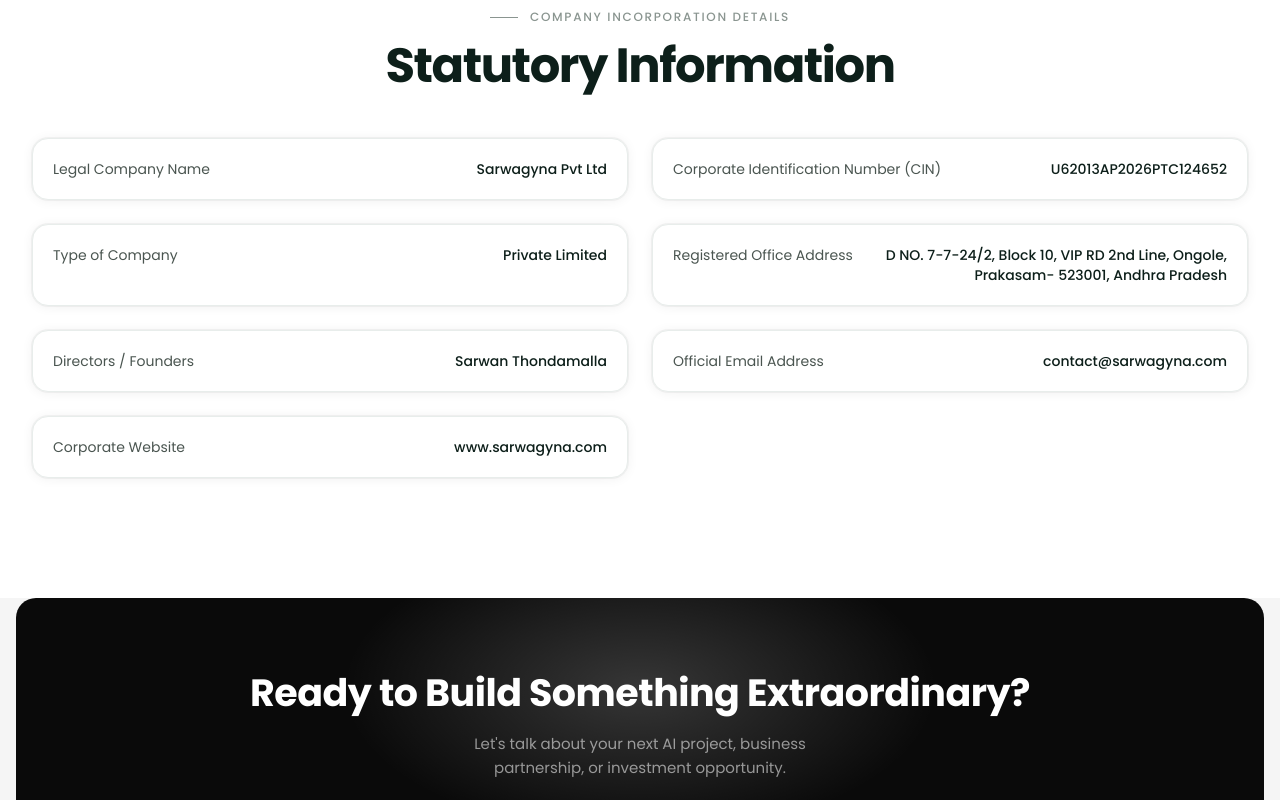
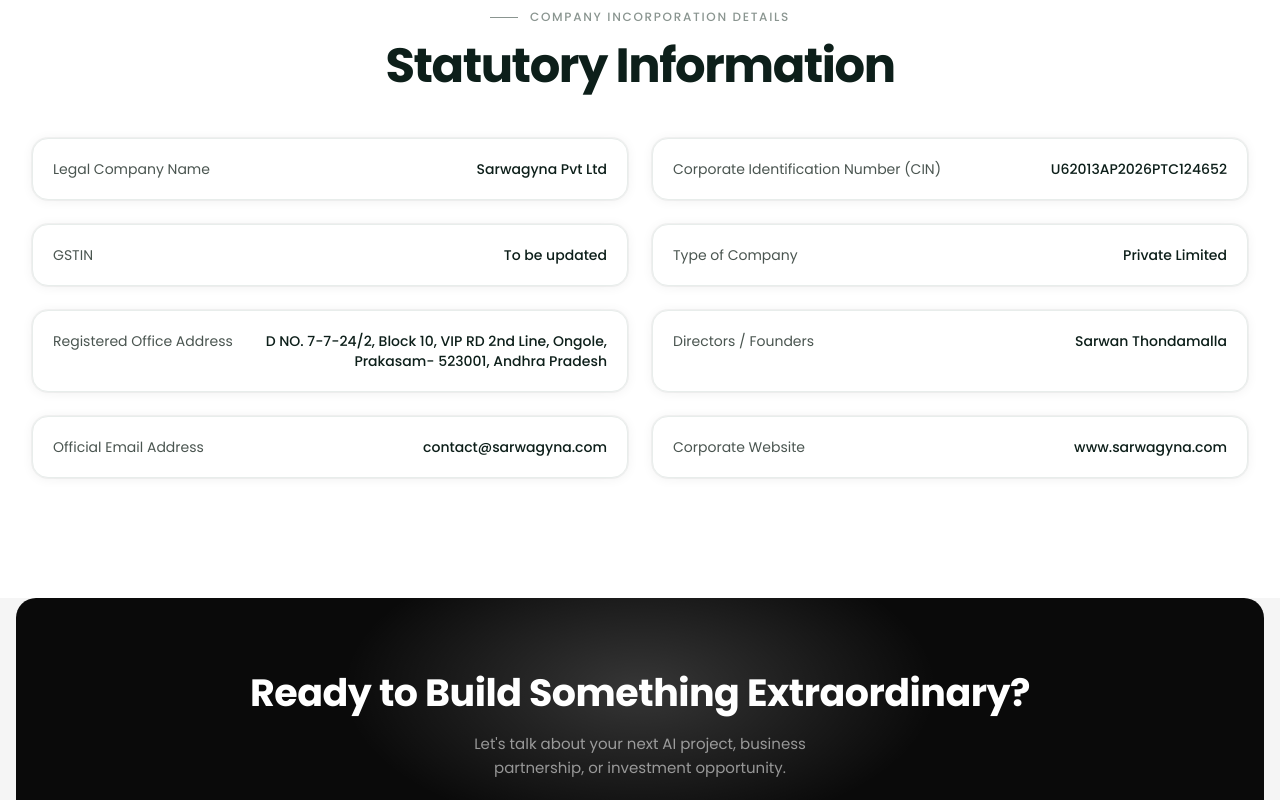
Before and after one commit to sarwagyna/Sarwagyna_v2.0, a Next.js app: page /about in a window 1280 px wide. Shown: the part 7200-8000 px from the top of the page. Built offline with nearby package versions, Linux system fonts and the light colour scheme.

Commit message:
feat: Add Holding Company page with hero, mission, vision, and objectives sections.

```diff
--- a/src/pages/HoldingCompany.tsx
+++ b/src/pages/HoldingCompany.tsx
@@ -448,6 +448,7 @@
           {[
             { label: "Legal Company Name", value: "Sarwagyna Pvt Ltd" },
             { label: "Corporate Identification Number (CIN)", value: "U62013AP2026PTC124652" },
+            { label: "GSTIN", value: "To be updated" },
             { label: "Type of Company", value: "Private Limited" },
             { label: "Registered Office Address", value: "D NO. 7-7-24/2, Block 10, VIP RD 2nd Line, Ongole, Prakasam- 523001, Andhra Pradesh" },
             { label: "Directors / Founders", value: "Sarwan Thondamalla" },
```
Lines whose indentation alone changed are shown as unchanged.
